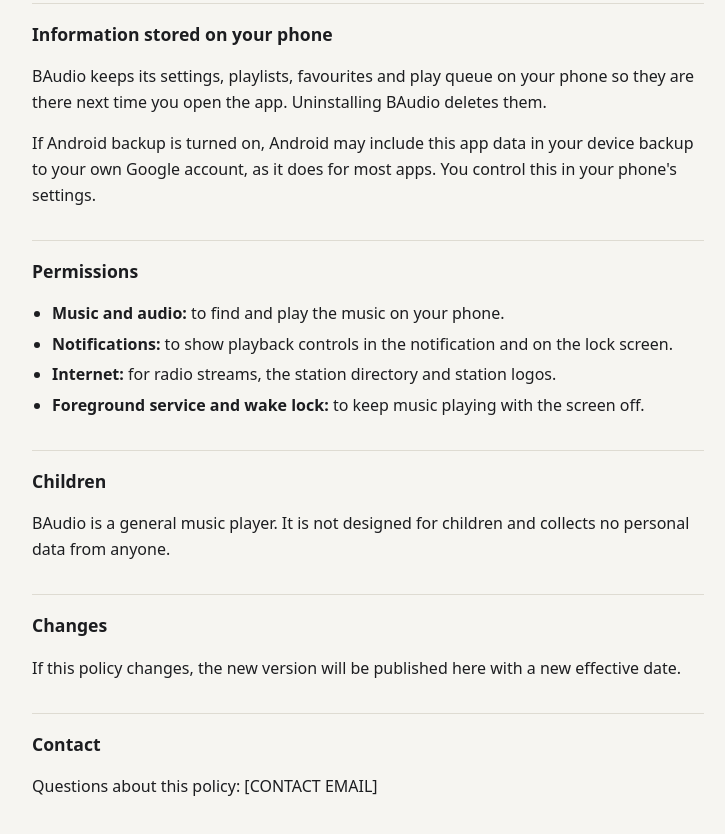
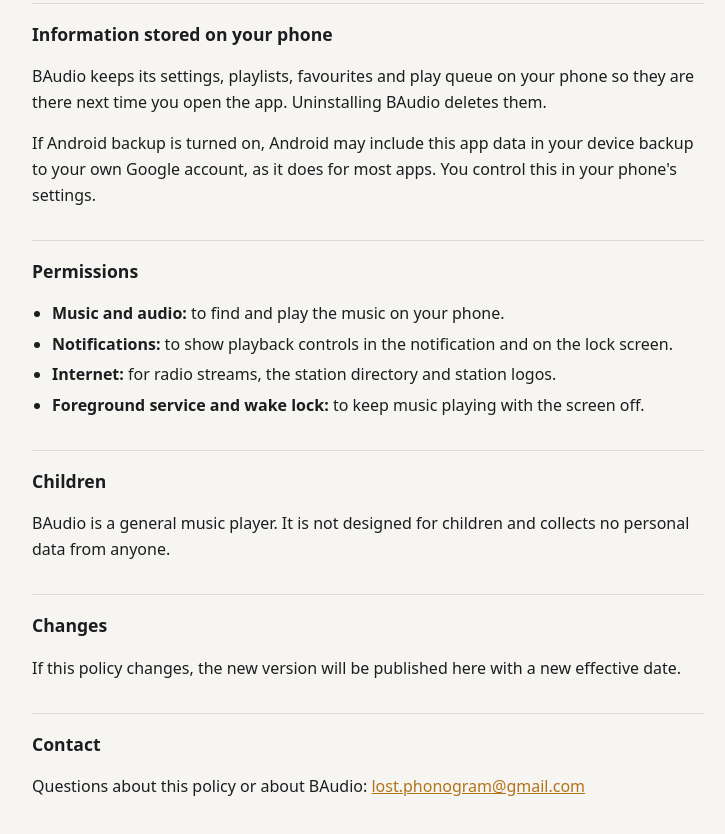
Before and after one commit to freeze157-prog/baudio-privacy, a plain HTML site: page index.html in a window 1280 px wide. Shown: the part 1019-1853 px from the top of the page, without its empty margins (272-997 px from the left). Drawn offline with Linux system fonts and the light colour scheme.

Commit message:
Add the contact email
Co-Authored-By: Claude Opus 5.5 <noreply@anthropic.com>

```diff
--- a/index.html
+++ b/index.html
@@ -51,6 +51,6 @@
 <h2>Changes</h2>
 <p>If this policy changes, the new version will be published here with a new effective date.</p>
 <h2>Contact</h2>
-<p>Questions about this policy: [CONTACT EMAIL]</p>
+<p>Questions about this policy or about BAudio: <a href="mailto:lost.phonogram@gmail.com">lost.phonogram@gmail.com</a></p>
 </body>
 </html>
```
